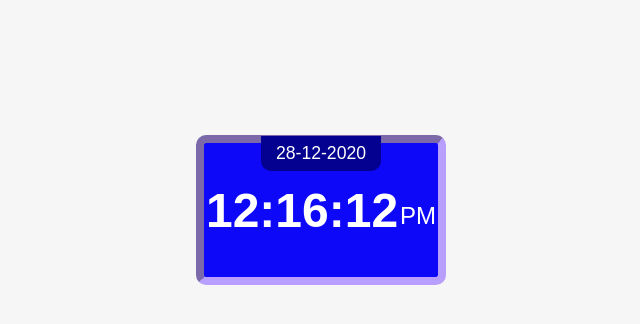
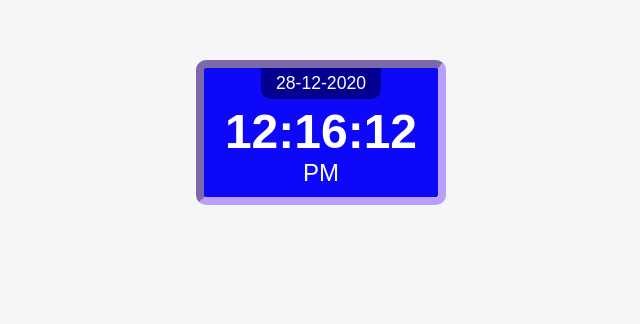
Before and after one commit to frankiefab100/Digital-Clock, a plain HTML site: page index.html in a window 1280 px wide. Shown: the part 190-514 px from the top of the page, without its empty margins (319-959 px from the left). Drawn offline with Linux system fonts and the light colour scheme.

Commit message:
update style

```diff
--- a/css/style.css
+++ b/css/style.css
@@ -12,43 +12,38 @@ body {
 
 .clock {
   background-color: #0d09f8;
-  color: #fff;
   border-radius: 10px;
   border: 8px inset #b89efd;
-  position: absolute;
-  top: 50%;
-  left: 50%;
+  color: #fff;
+  position: relative;
   display: flex;
+  flex-direction: column;
   justify-content: center;
   align-items: center;
-  transform: translate(-50%, -50%);
+  margin: 250px auto 0;
   width: 250px;
-  height: 150px;
-  padding: 10px;
   text-align: center;
 }
 
 .clock-time {
+  display: inline;
   font-size: 3rem;
   font-weight: bold;
+  padding-top: 5px;
 }
 
 .clock-ampm {
   font-size: 1.5rem;
-  padding: 12px 0 0 2px;
+  padding-bottom: 10px;
 }
 
 .date {
   background-color: #040190;
   border-bottom-left-radius: 10px;
   border-bottom-right-radius: 10px;
-  display: flex;
-  justify-content: center;
-  align-items: center;
+  display: block;
+  font-size: 1.1rem;
   text-align: center;
-  position: absolute;
-  top: -5%;
-  font-size: 1.1rem;
+  padding: 5px;
   width: 120px;
-  height: 35px;
 }
```
